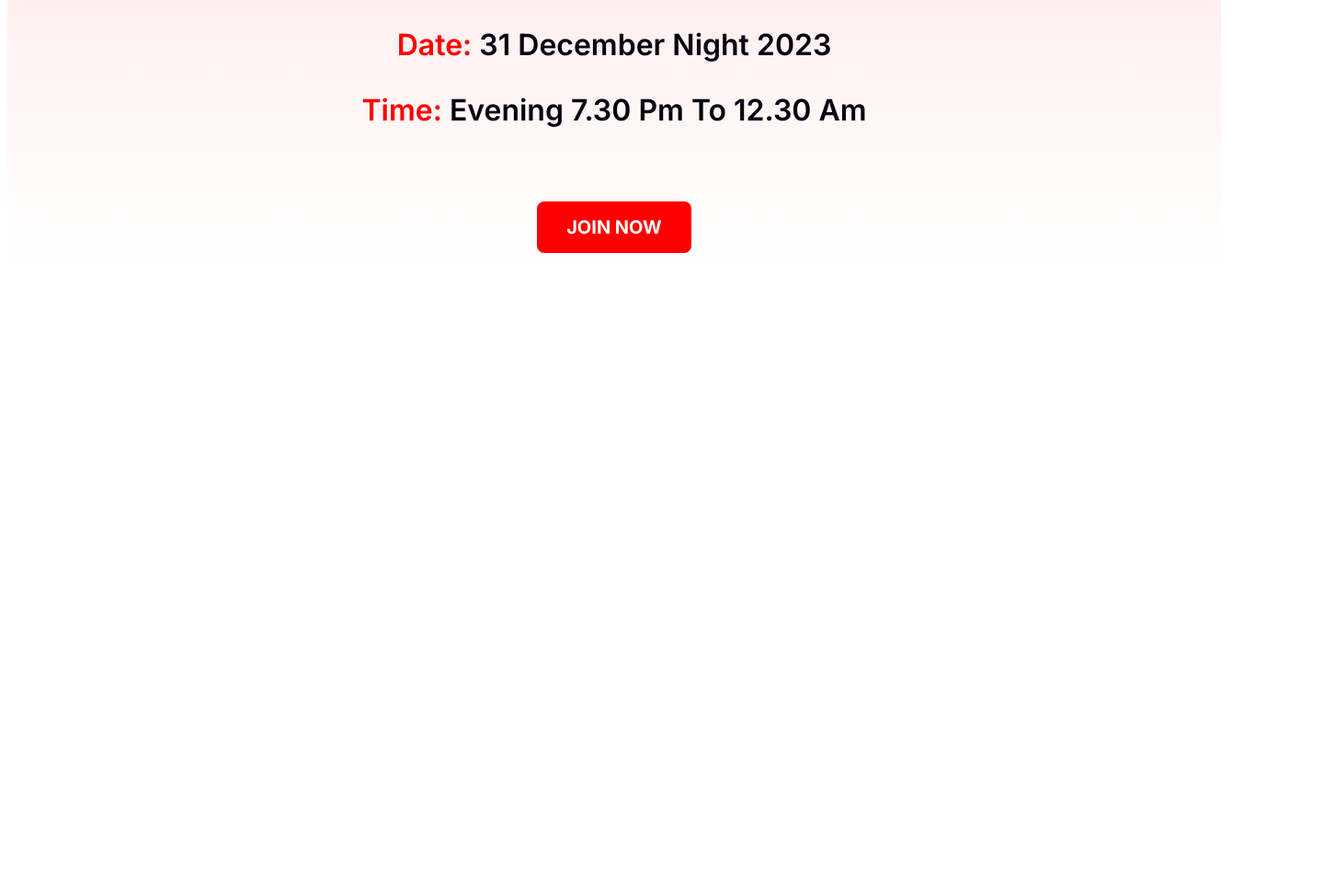
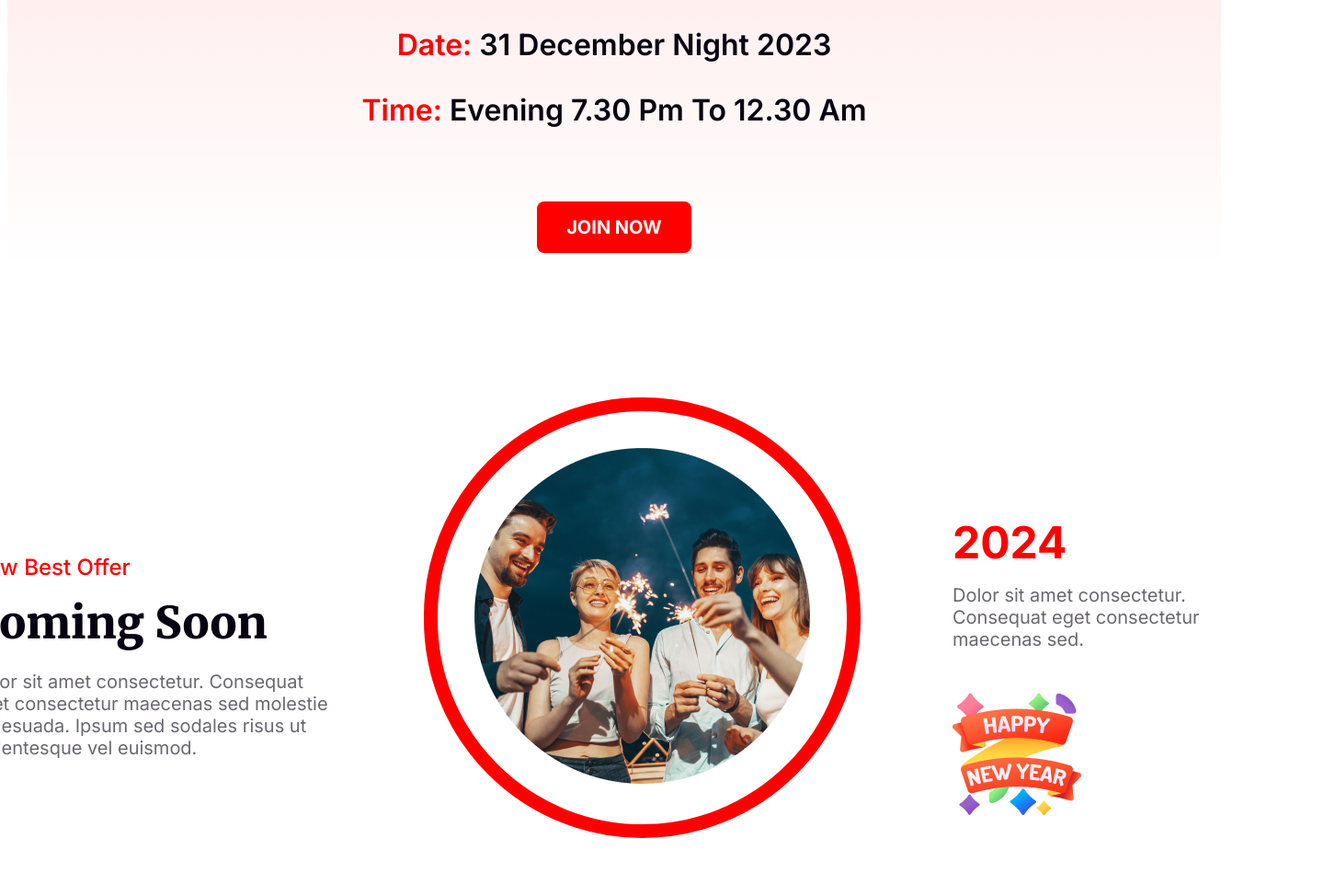
Before and after one commit to AsmSaikat/b9-a1, a plain HTML site: page index.html in a window 1280 px wide. Shown: the part 2657-3606 px from the top of the page at 92% size, 1452 px wide, since content can reach past the window. Before the commit the page ends 2957 px from the top, so only its background shows below. Drawn offline with Linux system fonts and the light colour scheme.

Commit message:
added container-4

```diff
--- a/index.html
+++ b/index.html
@@ -9,6 +9,7 @@
 <body>
     <header class="header">
         <nav>
+            <!-- Happy New Year Div -->
             <div class="banner-photo">
                 <div class="banner">
                     <h3 class="banner-title">Happy New Year</h3>
@@ -18,6 +19,7 @@
         </nav>
     </header>
     <main>
+        <!-- Holiday Offer Section -->
         <section class="container-1">
             <h1 class="sixtyfive">65% OFF</h1>
             <h4 class="holiday">OUR HOLIDAY DEALS ARE BETTER</h4>
@@ -25,7 +27,7 @@
             <img class="happynewyear" src="images/New Year Photo.png" alt="New Year Photo">
         </section>
 
-
+        <!-- Welcome to Midnight Party Section -->
         <section class="container-2">
             <div>
                 <img class="newyear" src="images/Group_70-removebg-preview.png" alt="">
@@ -37,7 +39,7 @@
                 <a class="midjoin" href="join now">JOIN NOW</a>
         </section>
 
-
+        <!-- Place, Date & Time Section -->
         <section class="container-3">
                 <div class="texts">
                     <p><span class="red">Place:</span> New Park Hotel</p>
@@ -47,7 +49,29 @@
                             <button class="container-3-btn">JOIN NOW</button>
                     </a>
                 </div>
-            </section>
+        </section>
+
+        <!-- New Best Offer Section -->
+        <section class="container-4">
+            <div class="offer">
+                <h4 class="offer-title">New Best Offer</h4>
+                <h2 class="offer-timing">Coming Soon</h2>
+                <p class="offer-info">Dolor sit amet consectetur. Consequat eget consectetur maecenas sed molestie malesuada. Ipsum sed sodales risus ut pellentesque vel euismod.</p>
+            </div>
+            <div class="eclipse">
+                <img src="images/Ellipse 1.png" alt="Picture">
+            </div>
+            <div class="year">
+                <h2 class="current-year">2024</h2>
+                <p class="year-info">Dolor sit amet consectetur. Consequat eget consectetur maecenas sed.</p>
+                <img class="hpy" src="images/Group 96.png" alt="">
+            </div>
+        </section>
+
+        <!-- Holiday Sale 50% Section -->
+        <section class="container-4">
+
+        </section>
     </main>
     <footer>
 
--- a/styles/styles.css
+++ b/styles/styles.css
@@ -161,3 +161,81 @@
 .red {
     color: #F00;
 }
+
+/* Offer Related Styles */
+
+.container-4 {
+    display: flex;
+    justify-content: center;
+    align-items: center;
+    gap: 80px;
+    margin-top: 120px;
+    margin-left: auto;
+    margin-right: auto;
+}
+
+.offer {
+    padding-left: 140px;
+}
+
+.offer-title {
+    color: #F00;
+    font-family: 'Inter', sans-serif;
+    font-size: 24px;
+    font-weight: 500;
+    margin-top: 104px;
+    margin-bottom: 0;
+}
+
+.offer-timing {
+    color: #070211;
+    font-family:'Merriweather', serif;
+    font-size: 48px;
+    font-weight: 900;
+    text-transform: capitalize;
+    margin-top: 16px;
+    margin-bottom: 0;
+}
+
+.offer-info {
+    color: rgba(7, 2, 17, 0.60);
+    font-family: 'Inter', sans-serif;
+    font-size: 20px;
+    font-weight: 400;
+    width: 393px;
+    margin-top: 22px;
+}
+
+.eclipse {
+    border: 15px solid #F00;
+    border-radius: 463px;
+    padding: 40px;
+    margin: 20px;
+}
+
+.year {
+    padding-right:140px;
+}
+
+.current-year {
+    color: #F00;
+    font-family: 'Inter', sans-serif;
+    font-size: 48px;
+    font-weight: 700;
+    margin-top: 112px;
+    margin-bottom: 0;
+}
+
+.year-info {
+    color: rgba(7, 2, 17, 0.60);
+    font-family: 'Inter', sans-serif;
+    font-size: 20px;
+    font-weight: 400;
+    width: 276px;
+    margin-top: 16px;
+    margin-bottom: 43px ;
+}
+
+.hny {
+    margin-top: 0;
+}
```
